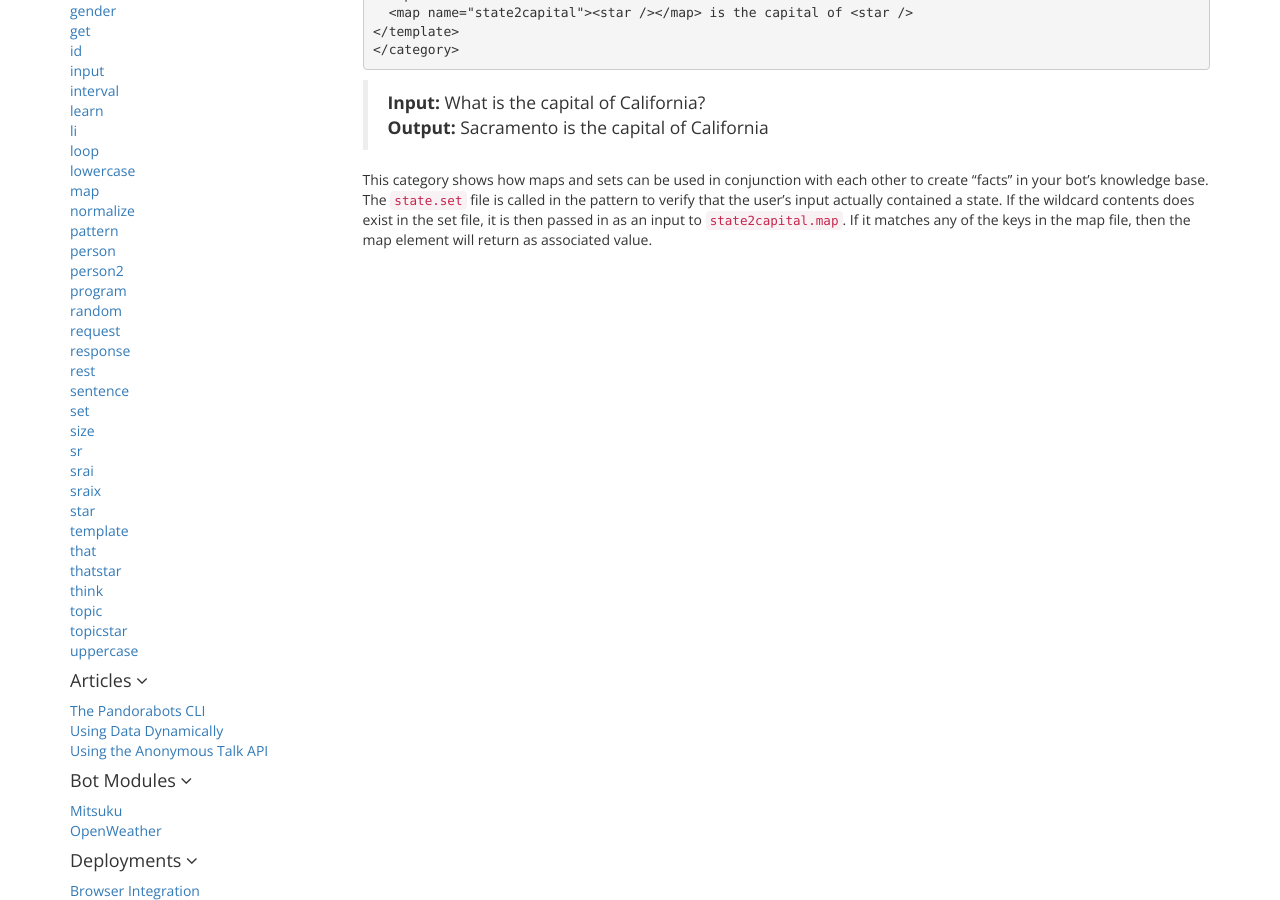
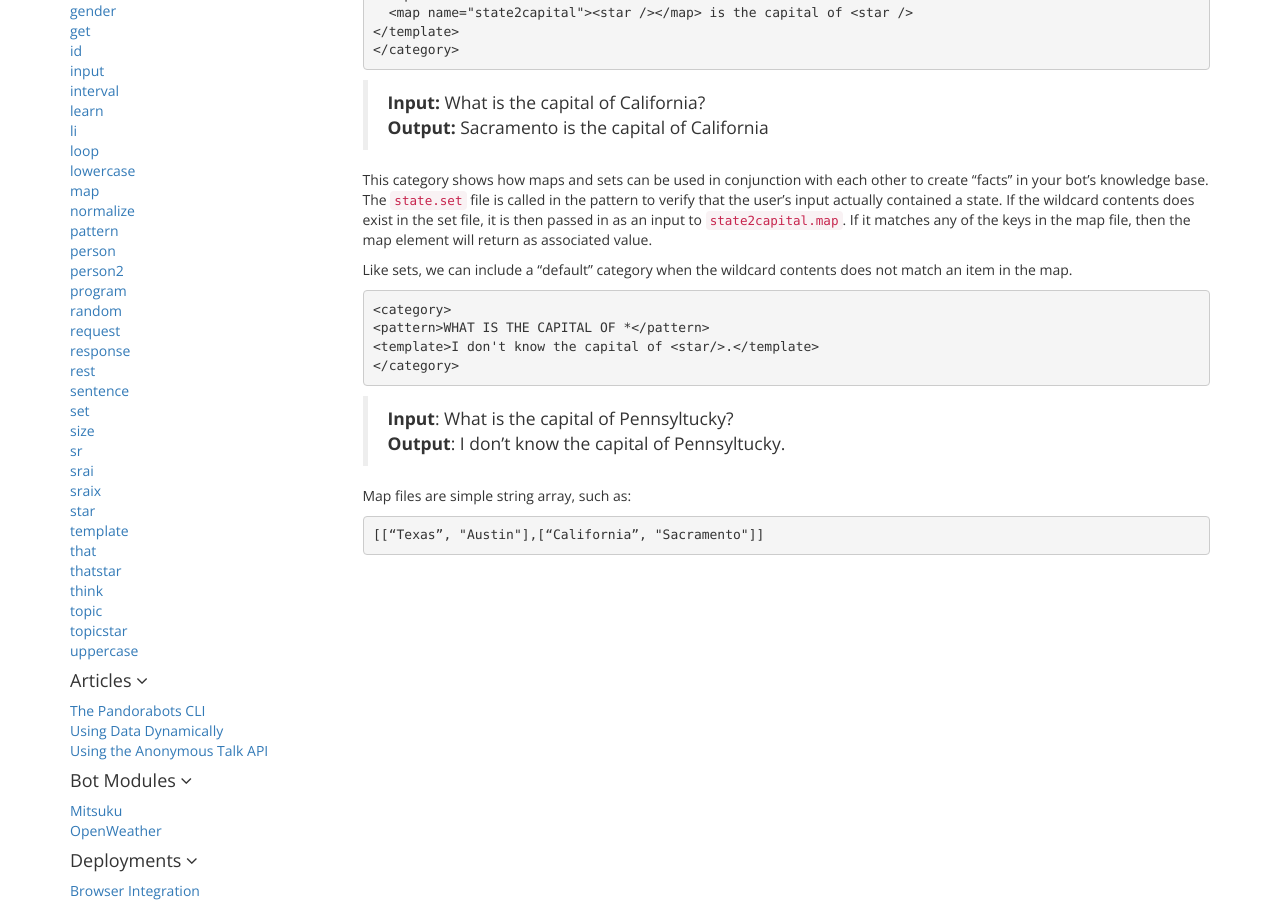
Before and after one commit to pandorabots/pandorabots.github.io, a Jekyll site: the page built from _aiml/map.md, in a window 1280 px wide and 900 px high, scrolled down 430 px. Built offline with Jekyll 4.4.1, drawn with Linux system fonts in a browser that asks for light colours.

Commit message:
added more from tutorial slides

```diff
--- a/_aiml/map.md
+++ b/_aiml/map.md
@@ -27,3 +27,17 @@ This example uses [state2capital.map](https://github.com/pandorabots/rosie/blob/
 **Output:** Sacramento is the capital of California
 
 This category shows how maps and sets can be used in conjunction with each other to create "facts" in your bot's knowledge base. The `state.set` file is called in the pattern to verify that the user's input actually contained a state. If the wildcard contents does exist in the set file, it is then passed in as an input to `state2capital.map`. If it matches any of the keys in the map file, then the map element will return as associated value.
+
+Like sets, we can include a "default" category when the wildcard contents does not match an item in the map.
+
+    <category>
+    <pattern>WHAT IS THE CAPITAL OF *</pattern>
+    <template>I don't know the capital of <star/>.</template>
+    </category>
+
+>**Input**: What is the capital of Pennsyltucky?
+**Output**: I don't know the capital of Pennsyltucky.
+
+Map files are simple string array, such as:
+
+    [[“Texas”, "Austin"],[“California”, "Sacramento"]]
```
